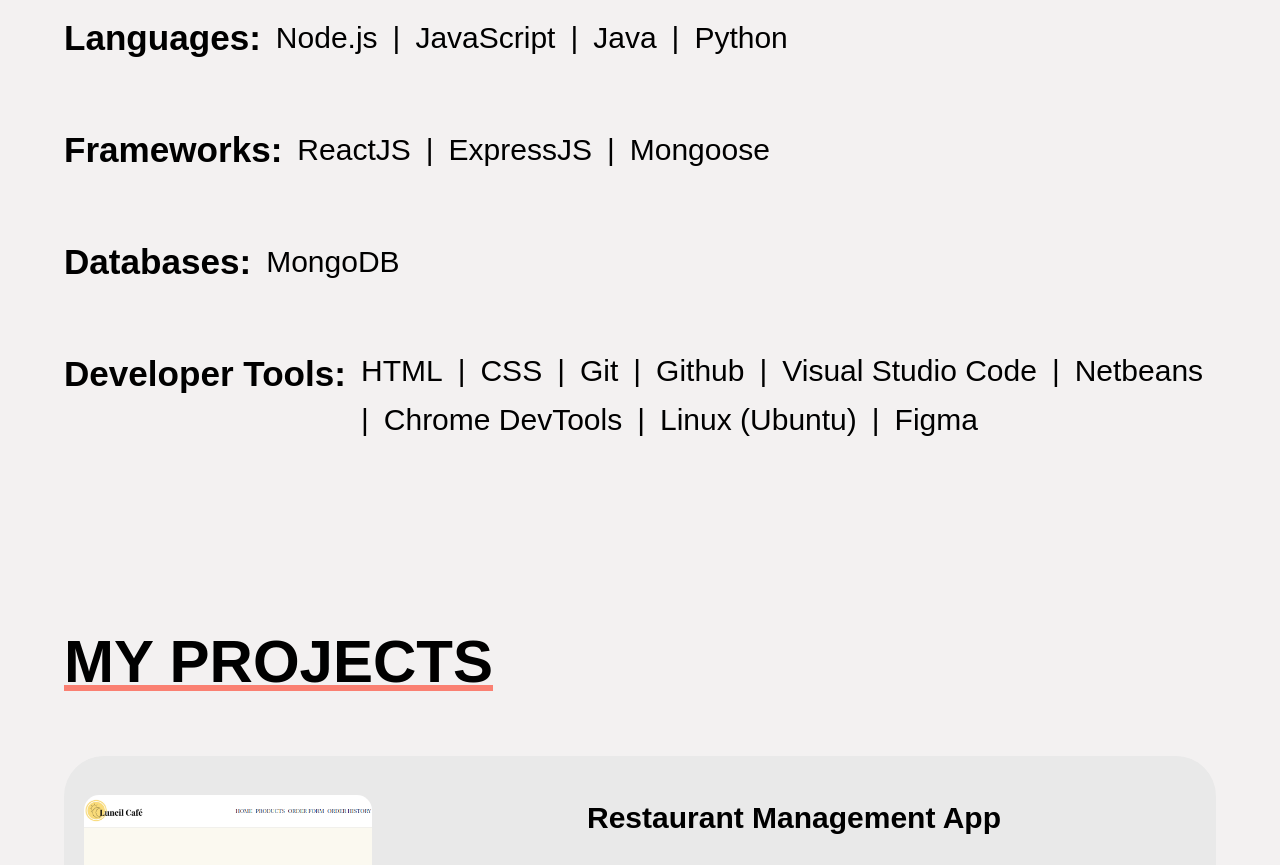
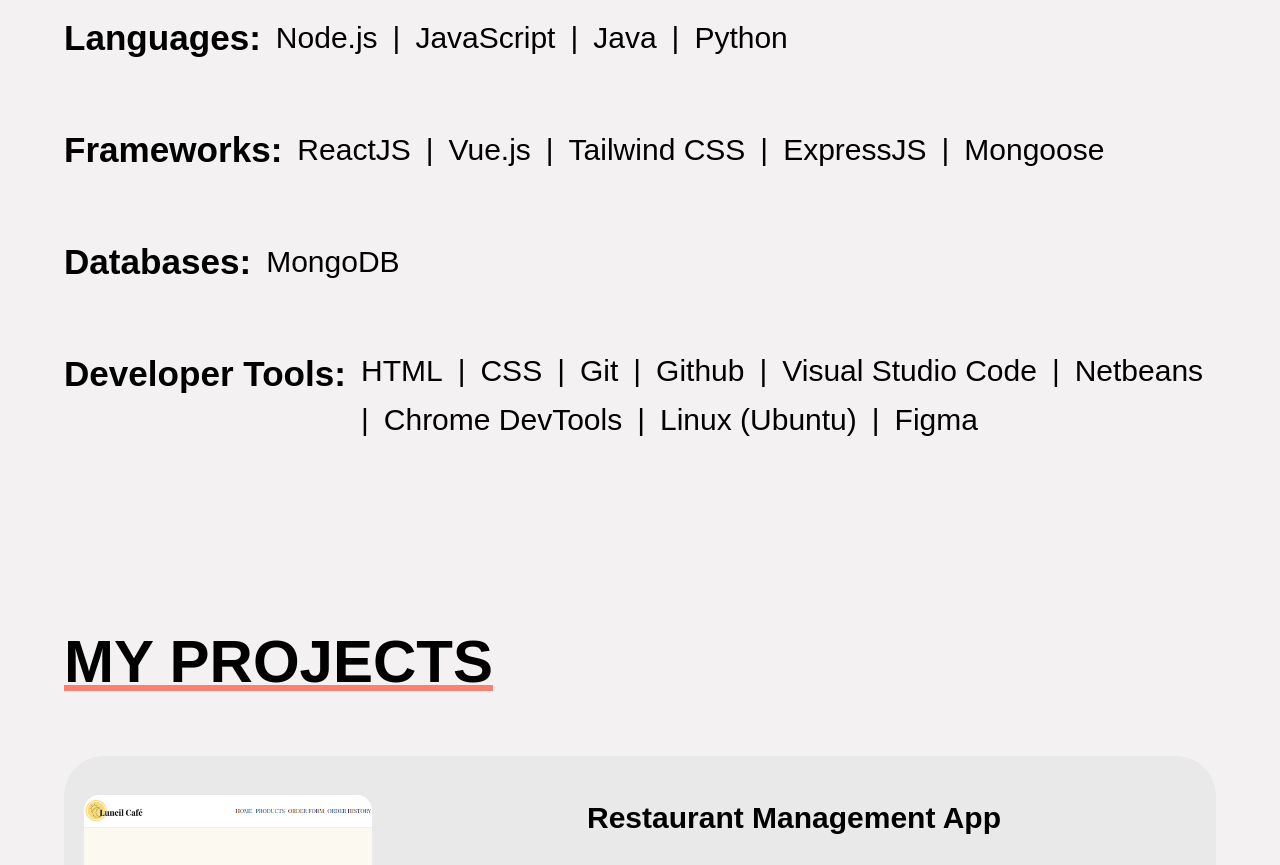
Before and after one commit to SSenarath/ssenarath.github.io, a React (Create React App) app: page / in a window 1280 px wide. Shown: the part 1100-1965 px from the top of the page. Built offline with nearby package versions, Linux system fonts and the light colour scheme.

Commit message:
Add TaiwindCSS and Vue.js to skills and tools section

```diff
--- a/src/components/Skills.js
+++ b/src/components/Skills.js
@@ -18,6 +18,10 @@
                     <div className="skill-category">
                         <h3>Frameworks: </h3>
                         <p>ReactJS</p>
+                        <p>|</p>
+                        <p>Vue.js</p>
+                        <p>|</p>
+                        <p>Tailwind CSS</p>
                         <p>|</p>
                         <p>ExpressJS</p>
                         <p>|</p>
```
